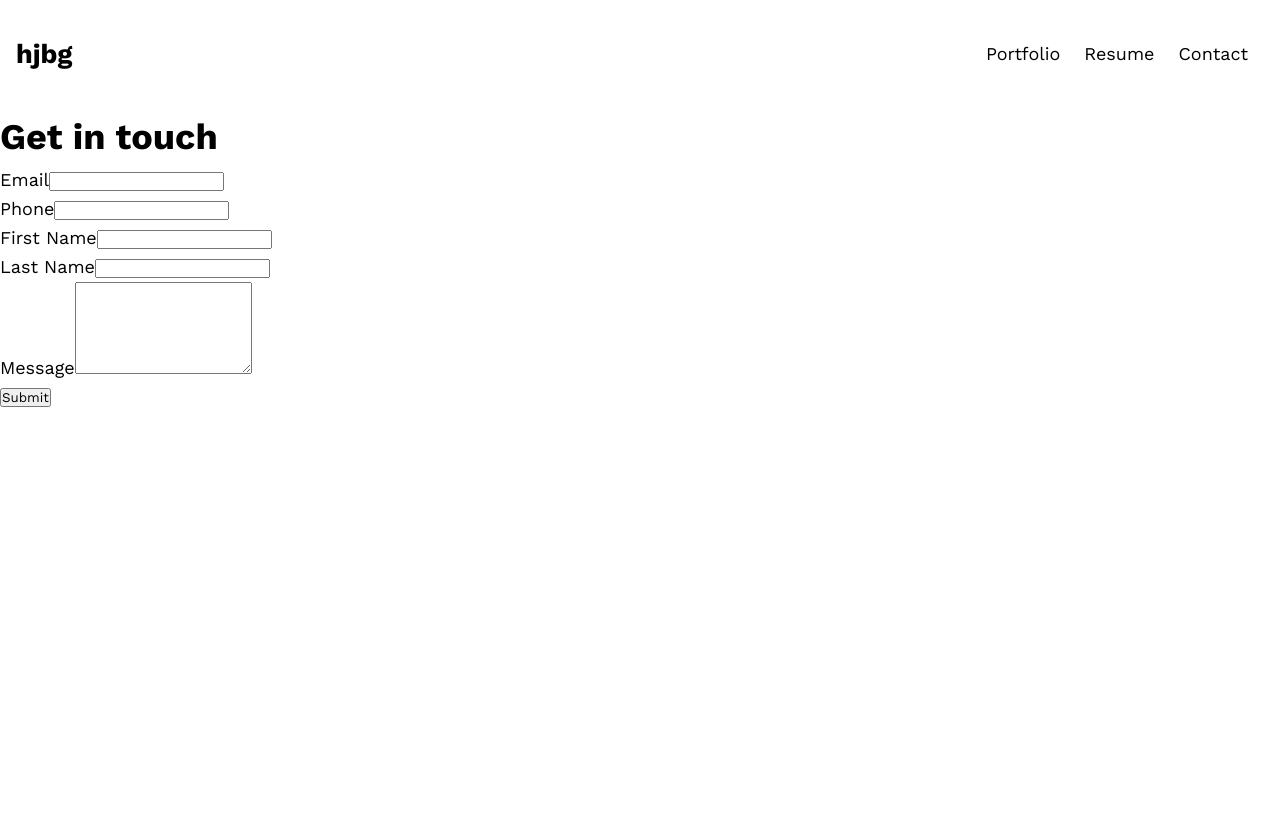
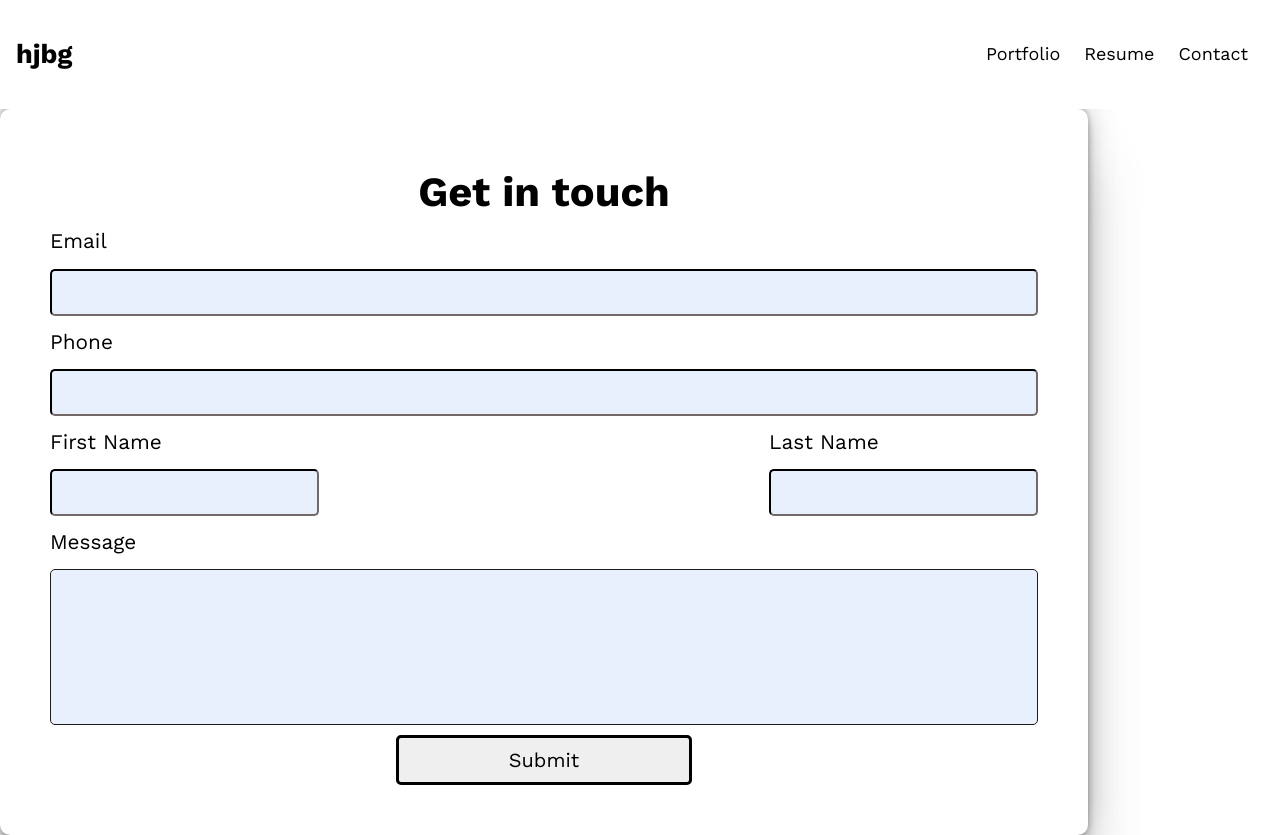
Before and after one commit to hgiven/subday, a Next.js app: page /contact in a window 1280 px wide. Before the commit the page ends 800 px from the top, so only its background shows below. Built offline with nearby package versions, Linux system fonts and the light colour scheme.

Commit message:
contact form styles

```diff
--- a/styles/global.css
+++ b/styles/global.css
@@ -103,6 +103,74 @@ nav{
   justify-content: center;
   align-items: center;
 }
+
+
+.block {
+  display: flex;
+  flex-direction: column;
+}
+
+.name {
+  display: flex;
+  flex-direction: row;
+  justify-content: space-between;
+}
+
+.container {
+  font-size: 1.3rem;
+  border-radius: 10px;
+  width: 85%;
+  padding: 50px;
+  box-shadow: 0 54px 55px rgb(78 78 78 / 25%), 0 -12px 30px rgb(78 78 78 / 25%),
+    0 4px 6px rgb(78 78 78 / 25%), 0 12px 13px rgb(78 78 78 / 25%),
+    0 -3px 5px rgb(78 78 78 / 25%);
+}
+
+.container input {
+  font-size: 1.2rem;
+  margin: 10px 0 10px 0px;
+  border-color: rgb(31, 28, 28);
+  padding: 10px;
+  border-radius: 5px;
+  background-color: #e8f0fe;
+}
+
+.container textarea {
+  margin: 10px 0 10px 0px;
+  padding: 5px;
+  border-color: rgb(31, 28, 28);
+  border-radius: 5px;
+  background-color: #e8f0fe;
+  font-size: 20px;
+}
+
+.container h1 {
+  text-align: center;
+  font-weight: 600;
+}
+
+.name div {
+  display: flex;
+  flex-direction: column;
+}
+
+.block button {
+  padding: 10px;
+  font-size: 20px;
+  width: 30%;
+  border: 3px solid black;
+  border-radius: 5px;
+}
+
+.button {
+  display: flex;
+  align-items: center;
+}
+
+textarea {
+  resize: none;
+}
+
 @media screen and (min-width: 768px) {
   .nav__menu-bar{
     display: none;
--- a/styles/utils.module.css
+++ b/styles/utils.module.css
@@ -117,7 +117,6 @@
   }
 
   .card {
-    max-height: 550px;
     margin: 1rem;
     flex-basis: 45%;
     padding: 1.5rem;
```
